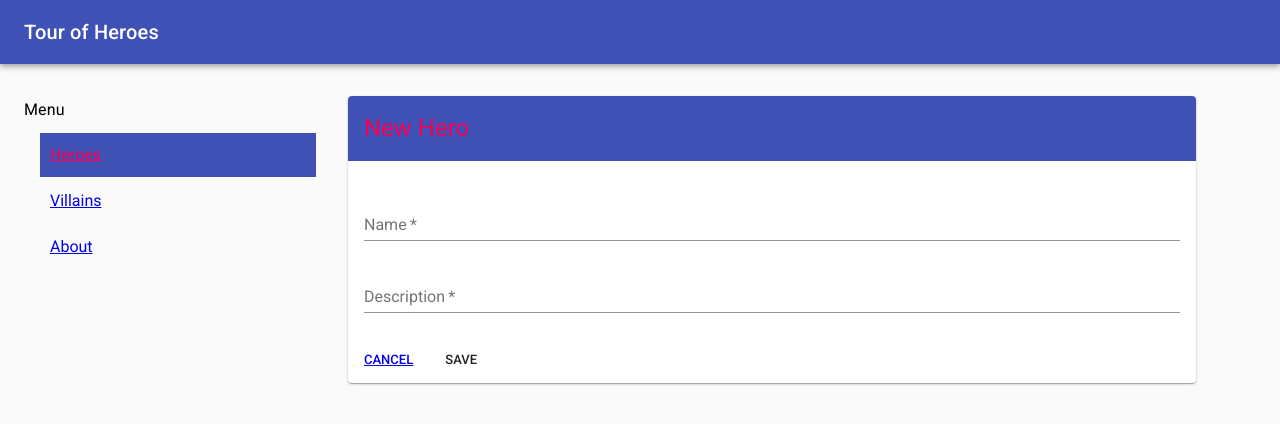
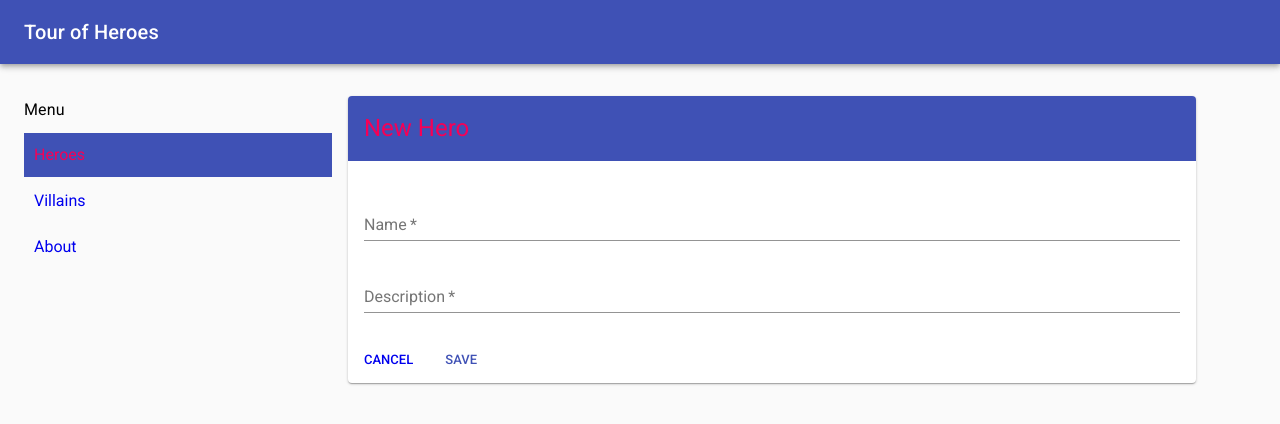
Before and after one commit to zyhou/heroes-hasura-react, a React (Create React App) app in the folder front/: page /heroes/new in a window 1280 px wide. Shown: the top 424 px of the page. Built offline with nearby package versions, Linux system fonts and the light colour scheme.

Commit message:
link design

```diff
--- a/front/src/App.js
+++ b/front/src/App.js
@@ -31,7 +31,8 @@ const styles = theme => ({
   menuItem: {
     width: "100%",
     height: "100%",
-    padding: "10px"
+    padding: "10px",
+    textDecoration: "none"
   },
   active: {
     backgroundColor: theme.palette.primary.main,
@@ -61,7 +62,7 @@ const App = ({ classes }) => (
           Menu
         </Typography>
         <MenuList>
-          <MenuItem>
+          <MenuItem disableGutters={true}>
             <Link
               to="/heroes"
               getProps={isActive(classes)}
@@ -70,7 +71,7 @@ const App = ({ classes }) => (
               Heroes
             </Link>
           </MenuItem>
-          <MenuItem>
+          <MenuItem disableGutters={true}>
             <Link
               to="/villains"
               getProps={isActive(classes)}
@@ -79,7 +80,7 @@ const App = ({ classes }) => (
               Villains
             </Link>
           </MenuItem>
-          <MenuItem>
+          <MenuItem disableGutters={true}>
             <Link
               to="/about"
               getProps={isActive(classes)}
--- a/front/src/heroes/HeroCard.js
+++ b/front/src/heroes/HeroCard.js
@@ -13,15 +13,21 @@ import CardContent from "@material-ui/core/CardContent";
 import Button from "@material-ui/core/Button";
 import Typography from "@material-ui/core/Typography";
 
-const styles = {
+const styles = theme => ({
   card: {
     minWidth: 275,
     marginBottom: 10
   },
   title: {
     fontSize: 14
+  },
+  button: {
+    color: theme.palette.primary.main
+  },
+  link: {
+    textDecoration: "none"
   }
-};
+});
 
 const HeroCard = ({ classes, id, name, description }) => (
   <Card className={classes.card}>
@@ -38,14 +44,17 @@ const HeroCard = ({ classes, id, name, description }) => (
         {delete_heroes => (
           <Button
             size="small"
+            className={classes.button}
             onClick={() => delete_heroes({ variables: { id } })}
           >
             Delete
           </Button>
         )}
       </Mutation>
-      <Button size="small">
-        <Link to={`/heroes/${id}`}>Edit</Link>
+      <Button size="small" className={classes.button}>
+        <Link className={classes.link} to={`/heroes/${id}`}>
+          Edit
+        </Link>
       </Button>
     </CardActions>
   </Card>
--- a/front/src/heroes/HeroForm.js
+++ b/front/src/heroes/HeroForm.js
@@ -19,6 +19,12 @@ const styles = theme => ({
   },
   title: {
     color: theme.palette.secondary.main
+  },
+  button: {
+    color: theme.palette.primary.main
+  },
+  link: {
+    textDecoration: "none"
   }
 });
 
@@ -66,10 +72,16 @@ class HeroForm extends React.Component {
           </form>
         </CardContent>
         <CardActions>
-          <Button size="small">
-            <Link to="/heroes">Cancel</Link>
+          <Button size="small" className={classes.button}>
+            <Link className={classes.link} to="/heroes">
+              Cancel
+            </Link>
           </Button>
-          <Button size="small" onClick={() => onSave({ ...this.state })}>
+          <Button
+            size="small"
+            className={classes.button}
+            onClick={() => onSave({ ...this.state })}
+          >
             Save
           </Button>
         </CardActions>
```
